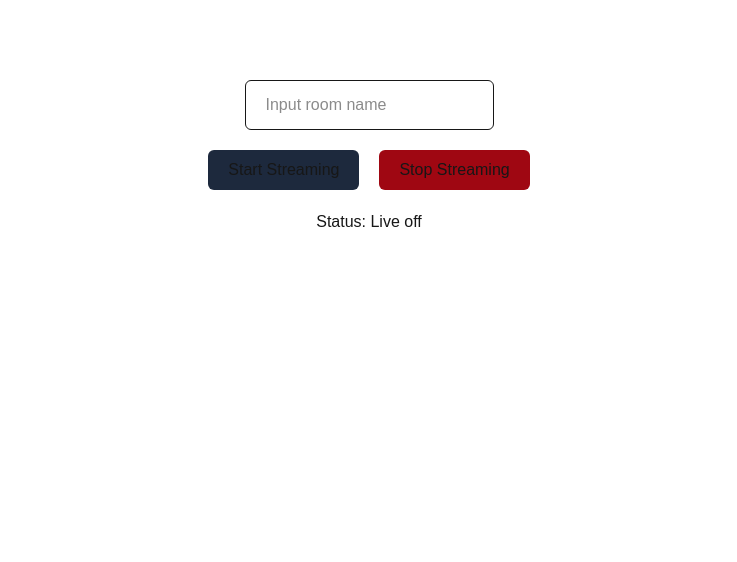
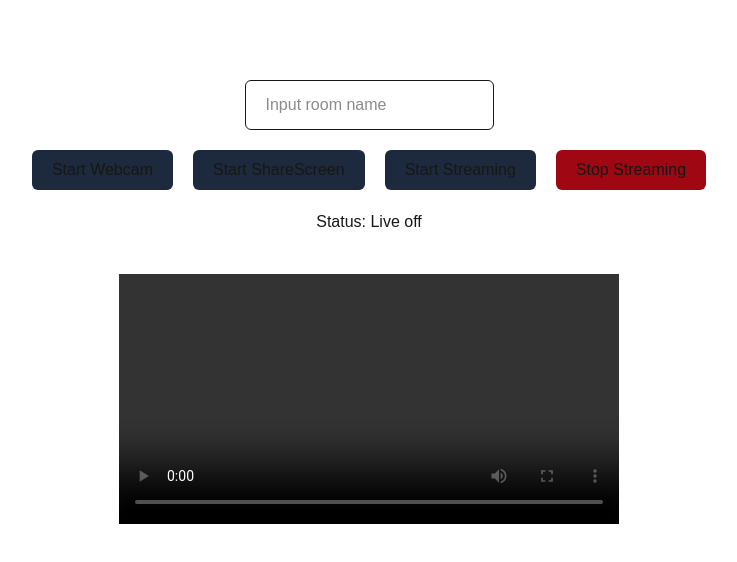
Before and after one commit to jepung/Livekit-LiveStream-Demo, a Next.js app: page / in a window 1280 px wide. Shown: the top 562 px of the page, without its empty margins (271-1008 px from the left). Built offline with nearby package versions, Linux system fonts and the light colour scheme; no server answers.

Commit message:
feat: readjust code

```diff
--- a/src/app/page.tsx
+++ b/src/app/page.tsx
@@ -1,23 +1,21 @@
 "use client";
 
-import {
-  createLocalAudioTrack,
-  createLocalVideoTrack,
-  LocalAudioTrack,
-  LocalVideoTrack,
-  Room,
-  Track,
-} from "livekit-client";
+import { LocalAudioTrack, LocalVideoTrack, Room, Track } from "livekit-client";
 import { useMemo, useRef, useState } from "react";
-import Webcam from "react-webcam";
 import { getLiveKitToken } from "../utils/livekit-token-generator";
+import { usePathname } from "next/navigation";
+import Link from "next/link";
 
 export default function Home() {
-  const webcamRef = useRef(null);
+  const webcamRef = useRef<HTMLVideoElement>(null);
+
+  const [webcamStream, setWebcamStream] = useState<MediaStream | null>(null);
+  const [screenStream, setScreenStream] = useState<MediaStream | null>(null);
   const [roomName, setRoomName] = useState<string>("");
   const [room, setRoom] = useState<Room | null>(null);
   const [isStreaming, setIsStreaming] = useState<boolean>(false);
   const [isLoading, setIsLoading] = useState<boolean>(false);
+  const pathname = usePathname();
 
   const isButtonStartStreamDisabled = useMemo(() => {
     return roomName.trim() === "" || isStreaming;
@@ -41,16 +39,12 @@ export default function Home() {
       await newRoom.connect(process.env.NEXT_PUBLIC_LIVEKIT_URL!, userToken);
       setRoom(newRoom);
 
-      // Init + streaming webcam (using livekit function)
-      const webcamVideoTrack = await createLocalVideoTrack();
-      const webcamAudioTrack = await createLocalAudioTrack();
-      newRoom.localParticipant.publishTrack(webcamVideoTrack);
-      newRoom.localParticipant.publishTrack(webcamAudioTrack);
-
-      // Init + streaming share screen (manually config share screen to get audio track)
-      initStreamingShareScreen(newRoom);
+      // Stream the media to the streaming room
+      streamMedia("WEBCAM", newRoom);
+      streamMedia("SCREEN", newRoom);
 
       setIsStreaming(true);
+      alert("Streming ON");
     } catch (e) {
       console.log(e);
     } finally {
@@ -58,21 +52,32 @@ export default function Home() {
     }
   };
 
-  const initStreamingShareScreen = async (streamingRoom: Room) => {
-    const screen = await startShareScreen();
-    const screenVideoTrack = screen?.getVideoTracks()[0];
-    const screenAudioTrack = screen?.getAudioTracks()[0];
+  const streamMedia = async (
+    type: "SCREEN" | "WEBCAM",
+    streamingRoom: Room
+  ) => {
+    const media = type === "SCREEN" ? screenStream : webcamStream;
+
+    const mediaVideoTrack = media?.getVideoTracks()[0];
+    const mediaAudioTrack = media?.getAudioTracks()[0];
+
+    if (mediaVideoTrack) {
       streamingRoom.localParticipant.publishTrack(
-      new LocalVideoTrack(screenVideoTrack!),
+        new LocalVideoTrack(mediaVideoTrack),
         {
-        source: Track.Source.ScreenShare,
+          source:
+            type === "SCREEN" ? Track.Source.ScreenShare : Track.Source.Camera,
         }
       );
-    if (screenAudioTrack) {
+    }
+    if (mediaAudioTrack) {
       streamingRoom.localParticipant.publishTrack(
-        new LocalAudioTrack(screenAudioTrack),
+        new LocalAudioTrack(mediaAudioTrack),
         {
-          source: Track.Source.ScreenShareAudio,
+          source:
+            type === "SCREEN"
+              ? Track.Source.ScreenShareAudio
+              : Track.Source.Microphone,
         }
       );
     }
@@ -80,19 +85,54 @@ export default function Home() {
 
   const startShareScreen = async () => {
     try {
-      const stream = await navigator.mediaDevices.getDisplayMedia({
+      const screen = await navigator.mediaDevices.getDisplayMedia({
         video: true,
         audio: true,
       });
-      return stream;
+
+      setScreenStream(screen);
     } catch (e) {
       console.log(e, "startShareScreen");
     }
   };
 
+  const startWebcam = async () => {
+    try {
+      const webcam = await navigator.mediaDevices.getUserMedia({
+        video: true,
+        audio: true,
+      });
+
+      if (webcamRef.current) {
+        webcamRef.current!.srcObject = webcam;
+      }
+
+      setWebcamStream(webcam);
+    } catch (e) {
+      console.log(e, "startWebcam");
+    }
+  };
+
+  const stopWebcam = () => {
+    webcamStream?.getVideoTracks()[0].stop();
+    webcamStream?.getAudioTracks()[0].stop();
+    setWebcamStream(null);
+  };
+
   const stopStreaming = async () => {
     await room?.disconnect();
     setIsStreaming(false);
+    setWebcamStream(null);
+    setScreenStream(null);
+    alert("Streming OFF");
+  };
+
+  const stopShareScreen = () => {
+    screenStream?.getVideoTracks()[0].stop();
+    if (screenStream?.getAudioTracks()[0]) {
+      screenStream?.getAudioTracks()[0].stop();
+    }
+    setScreenStream(null);
   };
 
   return (
@@ -105,6 +145,18 @@ export default function Home() {
         />
       </div>
       <div className="flex gap-5 mt-5">
+        <button
+          onClick={webcamStream ? stopWebcam : startWebcam}
+          className={`bg-slate-800 py-2 px-5 rounded-md cursor-pointer`}
+        >
+          {webcamStream ? "Stop Webcam" : "Start Webcam"}
+        </button>
+        <button
+          onClick={screenStream ? stopShareScreen : startShareScreen}
+          className={`bg-slate-800 py-2 px-5 rounded-md cursor-pointer`}
+        >
+          {screenStream ? "Stop ShareScreen" : "Start ShareScreen"}
+        </button>
         <button
           disabled={isButtonStartStreamDisabled}
           onClick={startStreaming}
@@ -127,15 +179,29 @@ export default function Home() {
         </button>
       </div>
       <div className="mt-5">
-        <p>Status: {isStreaming ? "Live on" : "Live off"}</p>
+        <p className="text-center">
+          Status: {isStreaming ? "Live on" : "Live off"}
+        </p>
+        {isStreaming && (
+          <Link
+            href={pathname + `viewer?room=${roomName}`}
+            target="_blank"
+            className="text-center underline text-blue-500 cursor-pointer"
+          >
+            Go to viewer screen
+          </Link>
+        )}
       </div>
-      <Webcam
-        className="mt-20"
+      <div className="mt-10">
+        <video
           ref={webcamRef}
           height={600}
           width={500}
-        videoConstraints={{ width: 600, height: 500, facingMode: "user" }}
+          autoPlay
+          controls
+          playsInline
         />
+      </div>
     </div>
   );
 }
```
Lines whose indentation alone changed are shown as unchanged.
